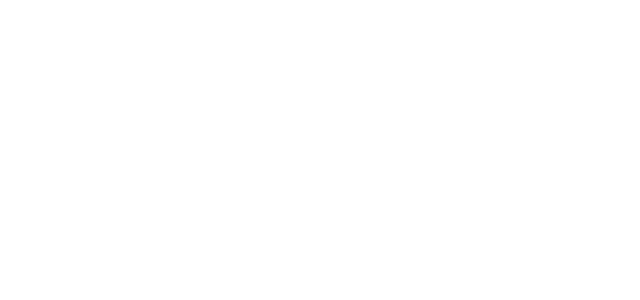
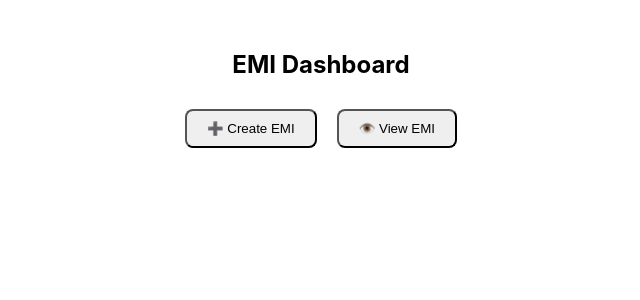
Before and after one commit to deepak199395/Coro, a React (Create React App) app: page /emi in a window 1280 px wide. Before the commit this address had no page. Shown: the top 300 px of the page, without its empty margins (319-959 px from the left). Built offline with nearby package versions, Linux system fonts and the light colour scheme.

Commit message:
emi main page

```diff
--- a/src/App.js
+++ b/src/App.js
@@ -7,6 +7,7 @@
 import Register from './Auth/Register';
 import Emiregii from './Componants/EMI/Emiregii';
 import EmiDashBoard from './Componants/EMI/EmiDashBoard';
+import Emi from './Componants/EMI/Emi';
 
 const App = () => {
   return (
@@ -20,6 +21,7 @@
           <Route path='/register' element={<Register/>}/>
           <Route path='/emiregi' element={<Emiregii/>}/>
           <Route path='/emidashboard' element={<EmiDashBoard/>}/>
+          <Route path='/emi' element={<Emi/>}/>
         </Routes>
       </BrowserRouter>
     </>
--- /dev/null
+++ b/src/Componants/EMI/Emi.jsx
@@ -0,0 +1,51 @@
+import React from "react";
+import { useNavigate } from "react-router-dom";
+
+const Emi = () => {
+  const navigate = useNavigate();
+
+  const handleCreateEmi = () => {
+    // Navigate instantly (or after 1 sec)
+    setTimeout(() => {
+      navigate("/emiregi");
+    }, 1000);
+  };
+
+  const handleViewEmi = () => {
+    // Navigate to EMI view page (you can change this path)
+    navigate("/emidashboard");
+  };
+
+  return (
+    <div style={{ textAlign: "center", marginTop: "50px" }}>
+      <h2>EMI Dashboard</h2>
+
+      <div style={{ marginTop: "30px" }}>
+        <button
+          onClick={handleCreateEmi}
+          style={{
+            padding: "10px 20px",
+            marginRight: "20px",
+            borderRadius: "8px",
+            cursor: "pointer",
+          }}
+        >
+          ➕ Create EMI
+        </button>
+
+        <button
+          onClick={handleViewEmi}
+          style={{
+            padding: "10px 20px",
+            borderRadius: "8px",
+            cursor: "pointer",
+          }}
+        >
+          👁️ View EMI
+        </button>
+      </div>
+    </div>
+  );
+};
+
+export default Emi;
--- a/src/Home/MainHomw.jsx
+++ b/src/Home/MainHomw.jsx
@@ -10,7 +10,7 @@
     navigate(path);
   };
   return (
-    <div className="main-container" onClick={() => handleNavigation('/emiregi')}>
+    <div className="main-container" onClick={() => handleNavigation('/emi')}>
       <div className="card" >
         <FaMoneyCheckAlt className='card-icon' />
         <h3>Loans & EMI</h3>
```
